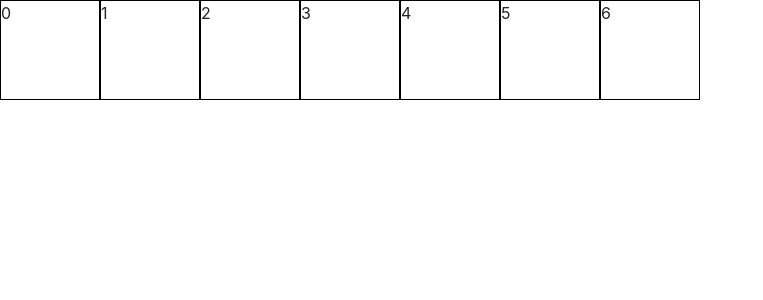
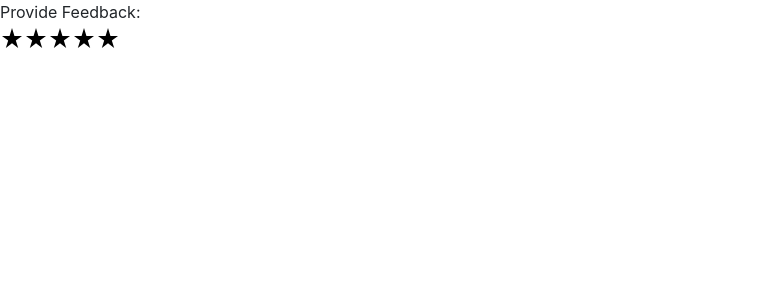
Before and after one commit to ImanPunia/angular-learning, an Angular app in the folder my-app/: page / in a window 1280 px wide. Shown: the top 300 px of the page, without its empty margins (0-763 px from the left). Built offline with nearby package versions, Linux system fonts and the light colour scheme.

Commit message:
AL: added gold color whenever user selects the desired value

```diff
--- a/my-app/src/app/app.component.html
+++ b/my-app/src/app/app.component.html
@@ -1,12 +1,8 @@
-<!-- <form [formGroup]="feedback">
+<form [formGroup]="feedback">
     <div>
         <div>Provide Feedback:</div>
         <app-emoji-rating [publicRatings] = 'starsRatings' formControlName= "rating" ></app-emoji-rating>
     </div>
-    <div>
-        <div>Comments:</div>
-        <comment-box [formControlName]="comments"></comment-box>
-    </div>
-</form> -->
+</form>
 
-<app-odd-even-box></app-odd-even-box>
+<!-- <app-odd-even-box></app-odd-even-box> -->
--- a/my-app/src/app/emoji-rating/emoji-rating/emoji-rating.component.html
+++ b/my-app/src/app/emoji-rating/emoji-rating/emoji-rating.component.html
@@ -2,6 +2,7 @@
         <svg class="star" xmlns="http://www.w3.org/2000/svg" enable-background="new 0 0 24 24" height="24px" viewBox="0 0 24 24" width="24px" fill="#000000"
                 (click) = "selectRatings(rating)"
                 (mouseover) = "showRatingText(rating.starText)"
+                [ngClass] = "{'touched': rating.starValue <= value}"
         >
                 <g>
                         <rect fill="none" height="24" width="24" x="0"/>
--- a/my-app/src/app/emoji-rating/emoji-rating/emoji-rating.component.scss
+++ b/my-app/src/app/emoji-rating/emoji-rating/emoji-rating.component.scss
@@ -1,3 +1,9 @@
+$color-gold:  hsla(56, 67%, 56%, 0.897);
+
 .star:hover {
-    fill: hsla(56, 67%, 56%, 0.897);
+    fill: $color-gold;
   }
+
+.touched {
+  fill: $color-gold;
+}
--- a/my-app/src/app/emoji-rating/emoji-rating/emoji-rating.component.ts
+++ b/my-app/src/app/emoji-rating/emoji-rating/emoji-rating.component.ts
@@ -33,6 +33,10 @@ export class EmojiRatingComponent implements ControlValueAccessor {
 
   constructor() { }
 
+  get value(){
+    return this._value.starValue;
+  }
+
   writeValue(value: any): void {
       this._value = value ;
   }
```
